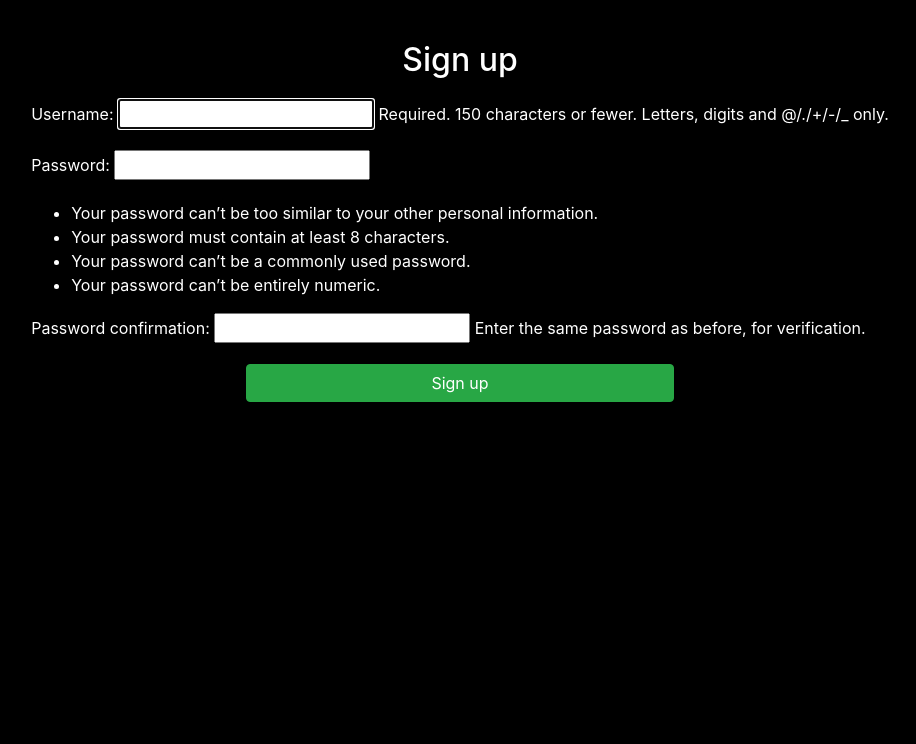
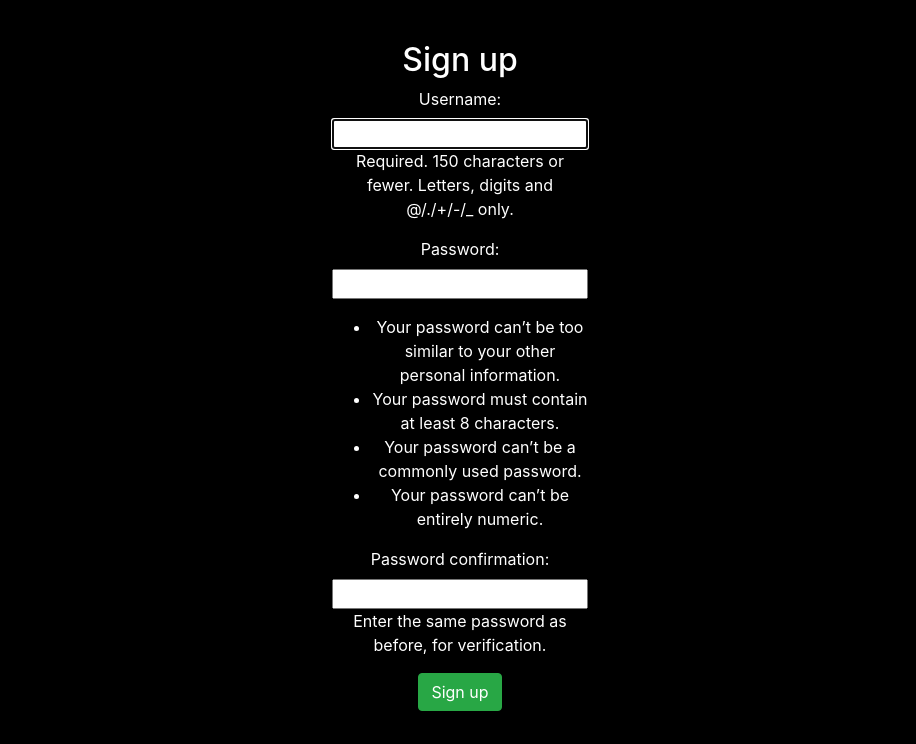
Before and after one commit to Hasanrizvi1993/Mybnb, a Django app: page /signup/ in a window 1280 px wide. Shown: the part 56-800 px from the top of the page, without its empty margins (180-1096 px from the left). Run offline with Django 4.2, Linux system fonts and the light colour scheme.

Commit message:
more css changes

```diff
--- a/main_app/static/styles/styles.css
+++ b/main_app/static/styles/styles.css
@@ -58,17 +58,27 @@ img {
 }
 
 #signupform {
-    width: 100%;
-    padding: 12px 20px;
-    margin: 8px 0;
+    width: 30%;
+    padding: 0;
+    margin: auto;
     box-sizing: border-box;
-    text-align: left;
+    text-align: center;
 
 }
 
-#signupformbutton {
-    margin-left and margin-right + width = 100%*/;
-    width:50%;
-    margin-left:25%;
-    margin-right:25%;
+
+#addacarform{
+    display: grid;
+	place-items: center;
+    border: 3px solid #dc3545!important;
+    padding: 10px;
+    background-color: #dc3545!important;
 }
+
+#addahome{
+    display: grid;
+	place-items: center;
+    border: 3px solid #dc3545!important;
+    padding: 10px;
+    background-color: #dc3545!important;
+}
--- a/main_app/templates/car_index.html
+++ b/main_app/templates/car_index.html
@@ -6,7 +6,7 @@
 
 {% for car in cars %}
     <div>
-        <div class="card-content">
+        <div>
             <span>{{ car.make }}</span>
             <p>Color: {{ car.color }}</p>
             <p>Year: {{ car.year }}</p>
@@ -16,8 +16,8 @@
             <p>Added By:
                 <a href='/user/{{car.user.username}}/cars'>{{car.user.username}}</a>
             </p>
+            <hr>
         </div>
-        <hr>
     </div>
 {% endfor %}
 
--- a/main_app/templates/car_show.html
+++ b/main_app/templates/car_show.html
@@ -19,6 +19,7 @@
         {% endif %}
         <p>Contact Name: {{car.car_contact_name}}</p>
         <p>Contact Email: {{car.car_contact_email}}</p>
+        <p>Located in: {{car.location}}</p>
         <p>Price: {{car.car_price}}</p>
         <hr>
         <p>Owned by:</p>
--- a/main_app/templates/home_create.html
+++ b/main_app/templates/home_create.html
@@ -1,6 +1,7 @@
 {% extends 'base.html' %}
 {% load static %}
 {% block content %}
+<div id="addahome">
 	<h1>Add a Home</h1>
 
 	<form method="post">
@@ -11,5 +12,6 @@
 		<!--  Submit form  -->
 		  <input class="btn btn-primary" type="submit" value="Submit" />
 	</form>
+</div>
 
 {% endblock %}
--- a/main_app/templates/home_detail.html
+++ b/main_app/templates/home_detail.html
@@ -28,7 +28,7 @@
                 No reviews Yet...<a href="{% url 'add_review' home.pk %}">
                 Add Review</a>
                 {% else %}
-                <button><a href="{% url 'add_review' home.pk %}">Add Review </a></button>
+                <button><a href="{% url 'add_review' home.pk %}">Add Reviews</a></button>
                 <br/>
                 {% for review in home.reviews.all %}
                     <p>Reviews: {{ review.review_content }}</p>
--- a/main_app/templates/profile.html
+++ b/main_app/templates/profile.html
@@ -10,9 +10,11 @@
 <h3>{{ home.location }}</h3>
 </a>
 <img src="{{home.image}}">
+<br/>
+<br/>
 <div>
-    <a href="{% url 'home_update' home.pk %}">Update</a>
-    <a href="{% url 'home_delete' home.pk %}">Delete</a>
+    <button><a href="{% url 'home_update' home.pk %}">Update</a></button>
+    <button><a href="{% url 'home_delete' home.pk %}">Delete</a></button>
 </div>
 {% endfor %}
 
--- a/main_app/templates/signup.html
+++ b/main_app/templates/signup.html
@@ -6,7 +6,7 @@
   <form method="post">
     {% csrf_token %}
     {{ form.as_p }}
-    <button id="signupformbutton" type="submit" class="btn btn-success">Sign up</button>
+    <button type="submit" class="btn btn-success">Sign up</button>
   </form>
 </div>
 {% endblock %}
```
Also changed, not shown: main_app/templates/car_form.html (+4 -4 lines).
